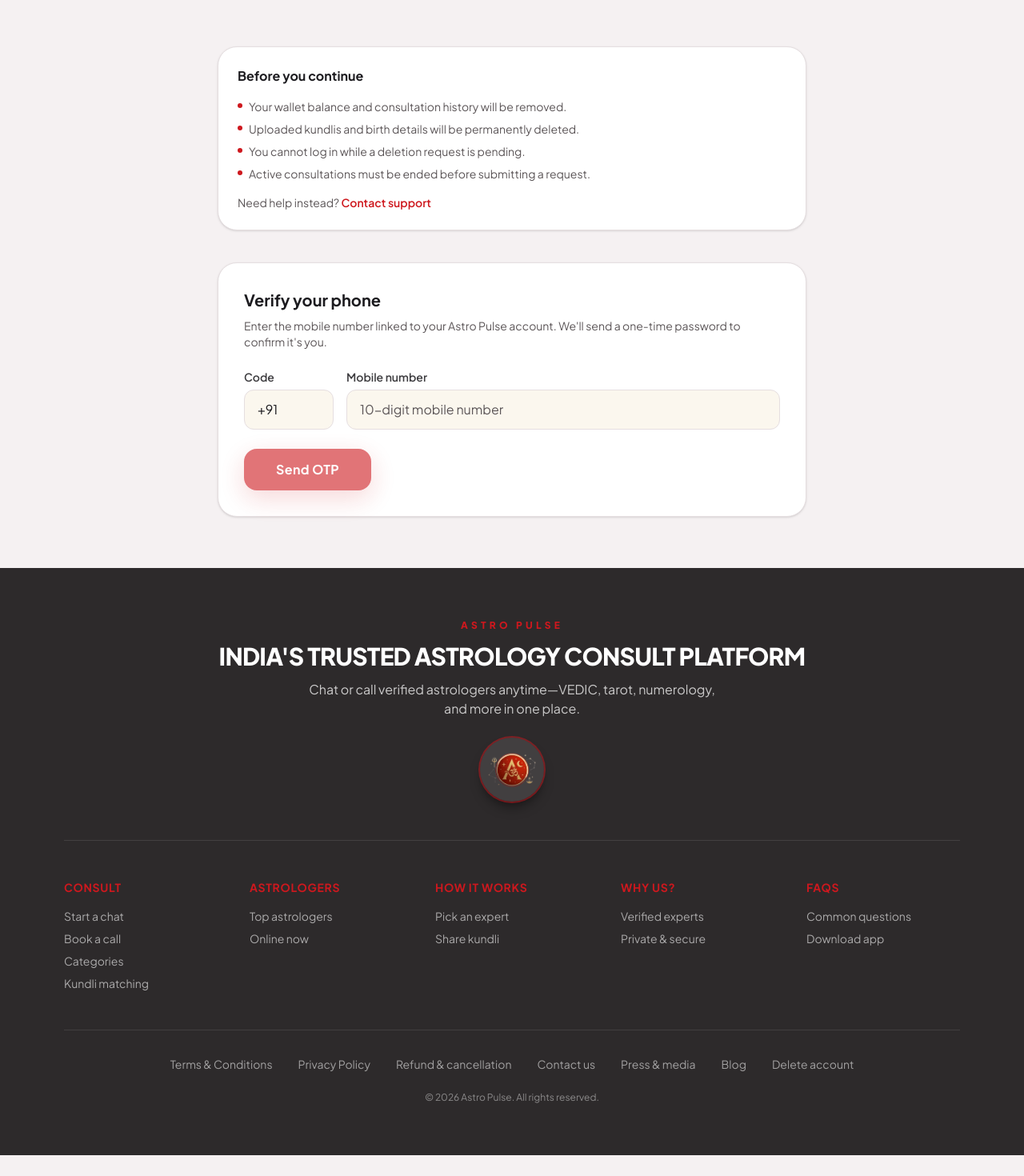
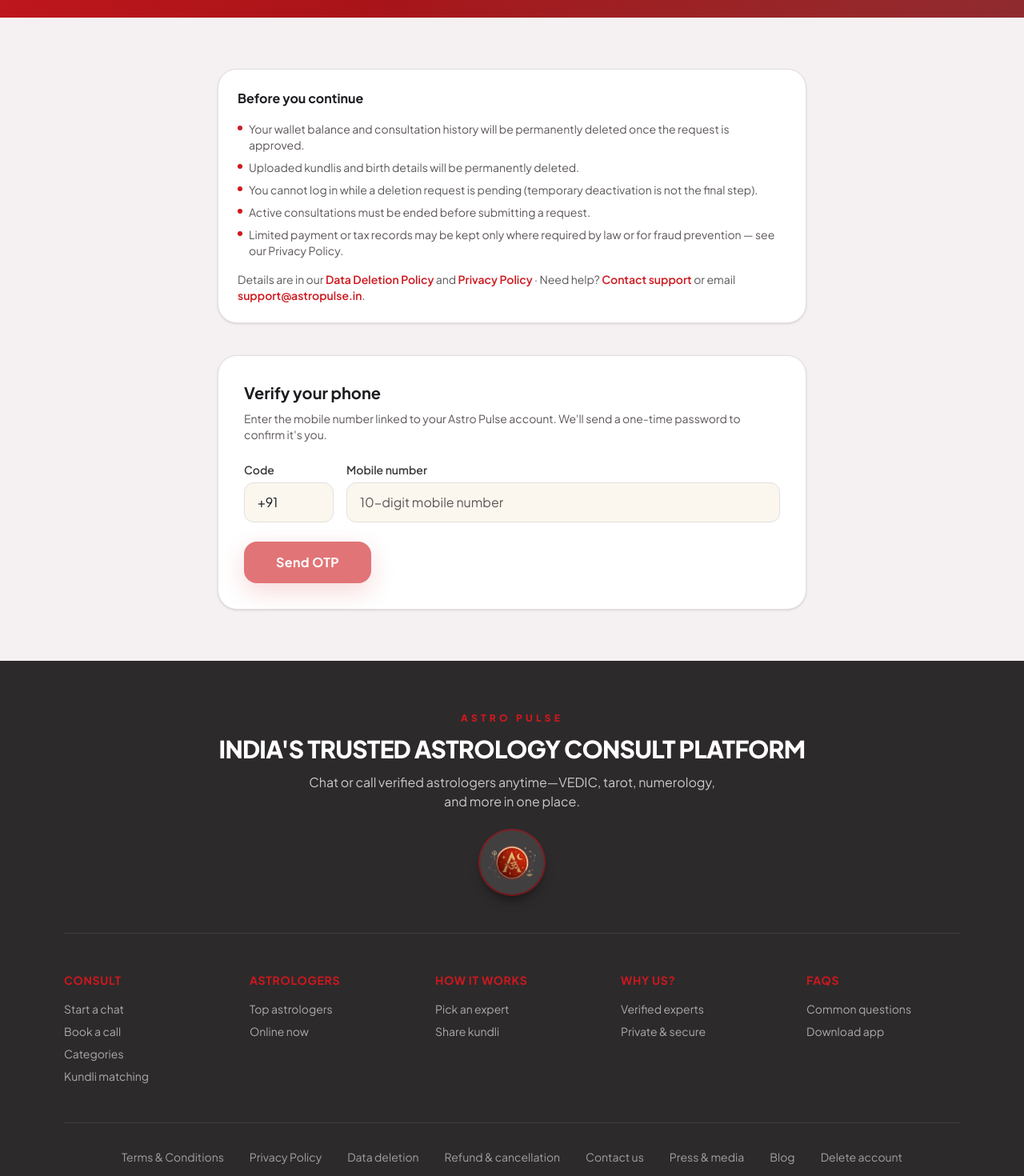
Before and after one commit to deepugupta1846/astro_frontend, a Next.js app: page /delete-account in a window 1280 px wide. Shown: the part 420-1890 px from the top of the page at 80% size. Before the commit the page ends 1864 px from the top, so only its background shows below. Built offline with nearby package versions, Linux system fonts and the light colour scheme.

Commit message:
update build

```diff
--- /dev/null
+++ b/src/app/data-deletion-policy/page.js
@@ -0,0 +1,25 @@
+import LegalPageLayout from "@/components/LegalPageLayout";
+import { LegalSections } from "@/components/LegalSections";
+import {
+  LEGAL_LAST_UPDATED,
+  dataDeletionSections,
+} from "@/content/legalPolicies";
+
+export const metadata = {
+  title: "Data Deletion Policy | Astro Pulse",
+  description:
+    "How to request deletion of your Astro Pulse account and personal data on the website and mobile app, what we delete, and what we may retain.",
+};
+
+export default function DataDeletionPolicyPage() {
+  return (
+    <LegalPageLayout
+      title="Data Deletion Policy"
+      description="How account and personal data deletion works on Astro Pulse — for Google Play and user privacy transparency."
+      lastUpdated={LEGAL_LAST_UPDATED}
+      currentPath="/data-deletion-policy"
+    >
+      <LegalSections sections={dataDeletionSections} />
+    </LegalPageLayout>
+  );
+}
--- a/src/app/delete-account/page.js
+++ b/src/app/delete-account/page.js
@@ -3,18 +3,20 @@
 import Footer from "@/components/Footer";
 import DeleteAccountForm from "@/components/DeleteAccountForm";
 import Reveal from "@/components/Reveal";
+import { LEGAL_CONTACT_EMAIL } from "@/content/legalPolicies";
 
 export const metadata = {
   title: "Delete Account | Astro Pulse",
   description:
-    "Request permanent deletion of your Astro Pulse account and personal data after OTP verification.",
+    "Request permanent deletion of your Astro Pulse account and personal data after OTP verification. Available on the web and in the mobile app.",
 };
 
 const warnings = [
-  "Your wallet balance and consultation history will be removed.",
+  "Your wallet balance and consultation history will be permanently deleted once the request is approved.",
   "Uploaded kundlis and birth details will be permanently deleted.",
-  "You cannot log in while a deletion request is pending.",
+  "You cannot log in while a deletion request is pending (temporary deactivation is not the final step).",
   "Active consultations must be ended before submitting a request.",
+  "Limited payment or tax records may be kept only where required by law or for fraud prevention — see our Privacy Policy.",
 ];
 
 export default function DeleteAccountPage() {
@@ -35,8 +37,9 @@
             Delete your account
           </h1>
           <p className="mx-auto mt-5 max-w-2xl text-center text-base font-medium text-white/85 md:text-lg">
-            Verify your phone with OTP to submit a deletion request. Our admin
-            team will review and permanently remove your data.
+            Request permanent deletion of your Astro Pulse account and associated
+            personal data. No app login is required on this page — verify with
+            OTP. You can also delete from Profile in the mobile app.
           </p>
         </div>
       </section>
@@ -57,13 +60,38 @@
               ))}
             </ul>
             <p className="mt-4 text-sm text-muted">
-              Need help instead?{" "}
+              Details are in our{" "}
+              <Link
+                href="/data-deletion-policy"
+                className="font-semibold text-primary hover:underline"
+              >
+                Data Deletion Policy
+              </Link>
+              {" "}
+              and{" "}
+              <Link
+                href="/privacy-policy"
+                className="font-semibold text-primary hover:underline"
+              >
+                Privacy Policy
+              </Link>
+              {" · "}
+              Need help?{" "}
               <Link
                 href="/contact-us"
                 className="font-semibold text-primary hover:underline"
               >
                 Contact support
               </Link>
+              {" "}
+              or email{" "}
+              <a
+                href={`mailto:${LEGAL_CONTACT_EMAIL}`}
+                className="font-semibold text-primary hover:underline"
+              >
+                {LEGAL_CONTACT_EMAIL}
+              </a>
+              .
             </p>
           </div>
         </Reveal>
--- a/src/app/privacy-policy/page.js
+++ b/src/app/privacy-policy/page.js
@@ -8,14 +8,14 @@
 export const metadata = {
   title: "Privacy Policy | Astro Pulse",
   description:
-    "How Astro Pulse collects, uses, and protects your personal and birth chart data.",
+    "How Astro Pulse collects, uses, and protects your data, including how to delete your account and personal information.",
 };
 
 export default function PrivacyPolicyPage() {
   return (
     <LegalPageLayout
       title="Privacy Policy"
-      description="How we handle your data when you consult astrologers on Astro Pulse."
+      description="How we handle your data when you consult astrologers on Astro Pulse — including account deletion."
       lastUpdated={LEGAL_LAST_UPDATED}
       currentPath="/privacy-policy"
     >
--- a/src/components/Footer.js
+++ b/src/components/Footer.js
@@ -139,6 +139,12 @@
             >
               Privacy Policy
             </Link>
+            <Link
+              href="/data-deletion-policy"
+              className="transition hover:text-white"
+            >
+              Data deletion
+            </Link>
             <Link href="/refund-policy" className="transition hover:text-white">
               Refund &amp; cancellation
             </Link>
--- a/src/components/LegalPageLayout.js
+++ b/src/components/LegalPageLayout.js
@@ -5,7 +5,9 @@
 const legalLinks = [
   { href: "/terms-and-conditions", label: "Terms & Conditions" },
   { href: "/privacy-policy", label: "Privacy Policy" },
+  { href: "/data-deletion-policy", label: "Data Deletion" },
   { href: "/refund-policy", label: "Refund & Cancellation" },
+  { href: "/delete-account", label: "Delete Account" },
 ];
 
 export default function LegalPageLayout({
--- a/src/content/legalPolicies.js
+++ b/src/content/legalPolicies.js
@@ -144,17 +144,18 @@
     title: "8. Your rights",
     paragraphs: [
       "Depending on applicable law, you may request access, correction, deletion, or portability of your personal data, and object to certain processing.",
-      "To exercise these rights, email us at the address below from your registered email or phone. We may verify your identity before responding.",
+      "To exercise these rights, email us at the address below from your registered email or phone, or use the Delete Account page / in-app Delete account option described below. We may verify your identity before responding.",
     ],
   },
   {
     title: "9. Delete account",
     paragraphs: [
-      "You may request permanent deletion of your Astro Pulse account at any time through our Delete Account page (astropulse.in/delete-account) or by contacting support.",
-      "To submit a request online, verify your registered mobile number with a one-time password (OTP). You may optionally share a reason for leaving. Active consultations must be ended before you submit a request.",
-      "Once submitted, your account is temporarily deactivated and you cannot log in while the request is pending. Our team reviews the request and permanently deletes personal data associated with your account, including profile details, birth and kundli data, consultation history, and wallet balance.",
-      "Certain records (such as payment or tax-related transaction references) may be retained for as long as required by law, fraud prevention, or dispute resolution, even after account deletion. Aggregated or anonymised data that cannot identify you may also be retained.",
-      "If you change your mind before the request is processed, contact us at the email below. After deletion is completed, the account cannot be restored and you would need to register again to use the Platform.",
+      "If you create an Astro Pulse account, you can request permanent deletion of that account and associated personal data at any time. Full details are in our Data Deletion Policy (/data-deletion-policy).",
+      "How to request deletion: (1) On this website, open the Delete Account page at /delete-account and verify your registered mobile number with OTP; or (2) In the Astro Pulse mobile app, go to Profile or the side menu and choose Delete account, then complete OTP verification; or (3) Email support from your registered contact details.",
+      "You may optionally share a reason for leaving. End any active consultations before submitting a request.",
+      "After you submit a request, your account is temporarily deactivated and you cannot log in while the request is pending. Freezing or deactivation alone is not the final outcome: once approved, we permanently delete personal data tied to the account, including profile details, birth and kundli data, consultation history, chat/call metadata we control, and wallet balance.",
+      "We may retain limited records where required by law or for legitimate purposes such as tax, payment disputes, fraud prevention, or security (for example, payment gateway transaction references). Aggregated or anonymised data that cannot identify you may also be retained. We will not keep your account in a frozen state as a substitute for deletion.",
+      "If you change your mind before the request is processed, contact us at the email below. After deletion is completed, the account cannot be restored; you would need to register again to use the Platform.",
     ],
   },
   {
@@ -180,6 +181,88 @@
     paragraphs: [
       "We may update this Privacy Policy periodically. The “Last updated” date at the top reflects the latest version.",
       `For privacy-related questions or grievances, contact: ${LEGAL_CONTACT_EMAIL}.`,
+    ],
+  },
+];
+
+export const dataDeletionSections = [
+  {
+    title: "1. Purpose",
+    paragraphs: [
+      "This Data Deletion Policy explains how users of Astro Pulse can request deletion of their account and associated personal data, what we delete, what we may retain, and how long the process usually takes.",
+      "It applies to our website, mobile applications, and related Astro Pulse services. It should be read together with our Privacy Policy.",
+    ],
+  },
+  {
+    title: "2. Who can request deletion",
+    paragraphs: [
+      "Any registered user who created an account on Astro Pulse (for example, with a mobile number) may request deletion of that account and the personal data linked to it.",
+      "If you believe a minor’s data was submitted, or you need help as a legal guardian or authorised representative, contact us at the email below with proof of authority where reasonably required.",
+    ],
+  },
+  {
+    title: "3. How to request account deletion",
+    paragraphs: [
+      "Website (no app login required): open the Delete Account page at /delete-account, enter your registered mobile number, verify with a one-time password (OTP), and submit the request. You may optionally add a reason.",
+      "Mobile app: open Profile or the side menu, choose Delete account, verify with OTP, and submit the request.",
+      "Email: write to support from your registered email or phone number stating that you want your account deleted. We may ask for OTP or other verification before processing.",
+      "End any active chat or call consultations before submitting. Incomplete requests or unverified identities may be delayed or declined until we can confirm the account owner.",
+    ],
+  },
+  {
+    title: "4. Deleting specific data without closing the account",
+    paragraphs: [
+      "You may ask us to correct or remove certain profile or birth-chart details while keeping your account, where technically feasible and not needed to provide an ongoing service you still use.",
+      "Email us with the data you want removed (for example, a specific kundli profile). We will confirm what can be deleted versus what must remain for an active account (such as payment history for open disputes).",
+    ],
+  },
+  {
+    title: "5. What happens after you submit a request",
+    paragraphs: [
+      "Your account is temporarily deactivated. You will not be able to log in while the request is pending.",
+      "Temporary deactivation or “freezing” is not the final outcome. Once the request is approved, we permanently delete personal data associated with the account as described below.",
+      "Our team reviews the request (including identity verification and any open sessions or fraud checks). You may contact support before processing completes if you wish to cancel the request.",
+    ],
+  },
+  {
+    title: "6. Data we delete",
+    paragraphs: [
+      "When account deletion is completed, we delete or irreversibly anonymise personal data we control that is linked to your account, including:",
+      "Account and profile information (name, mobile number, email, profile photo, preferences).",
+      "Birth and chart data (date, time, and place of birth; kundli and matchmaking inputs and results you generated).",
+      "Consultation-related content and metadata we store (chat/call history and session records associated with your user ID), subject to any limited retention noted in section 7.",
+      "Wallet balance and in-app promotional credits tied to the account.",
+      "Device and push-notification tokens linked to the account.",
+    ],
+  },
+  {
+    title: "7. Data we may retain",
+    paragraphs: [
+      "We do not keep your account in a frozen state as a substitute for deletion. However, we may retain limited information where necessary for legal, tax, accounting, fraud prevention, security, or dispute-resolution purposes. Examples include payment gateway transaction references, invoices, refund records, and records of abuse or chargebacks.",
+      "Such retained data is restricted to what is reasonably needed, kept only for as long as required for that purpose or by applicable law, and is not used to market to you.",
+      "Aggregated or anonymised statistics that cannot reasonably identify you may be retained for analytics and product improvement.",
+      "Astrologers may retain limited consultation notes they created as independent service providers only where needed for their own compliance; we instruct processors and partners under our control to delete or anonymise personal data in line with this policy.",
+    ],
+  },
+  {
+    title: "8. Timeline",
+    paragraphs: [
+      "We aim to acknowledge deletion requests within a few business days and to complete approved account deletions within a reasonable period, typically within thirty (30) days of a verified request, unless a longer period is required by law, an open dispute, or technical constraints.",
+      "Backup systems may take additional time to clear residual copies; those copies are isolated from production use and overwritten on the normal backup cycle.",
+    ],
+  },
+  {
+    title: "9. Effects of deletion",
+    paragraphs: [
+      "After deletion is completed, you will lose access to your account, wallet balance, consultation history, and saved kundli data. This action cannot be undone.",
+      "To use Astro Pulse again, you must register a new account. Previous wallet balance and history will not be restored.",
+    ],
+  },
+  {
+    title: "10. Contact and complaints",
+    paragraphs: [
+      `For data deletion requests, cancellations of a pending request, or privacy grievances, contact: ${LEGAL_CONTACT_EMAIL}.`,
+      "You may also use the Contact Us page on our website. We may update this policy from time to time; the “Last updated” date on this page reflects the current version.",
     ],
   },
 ];
```
